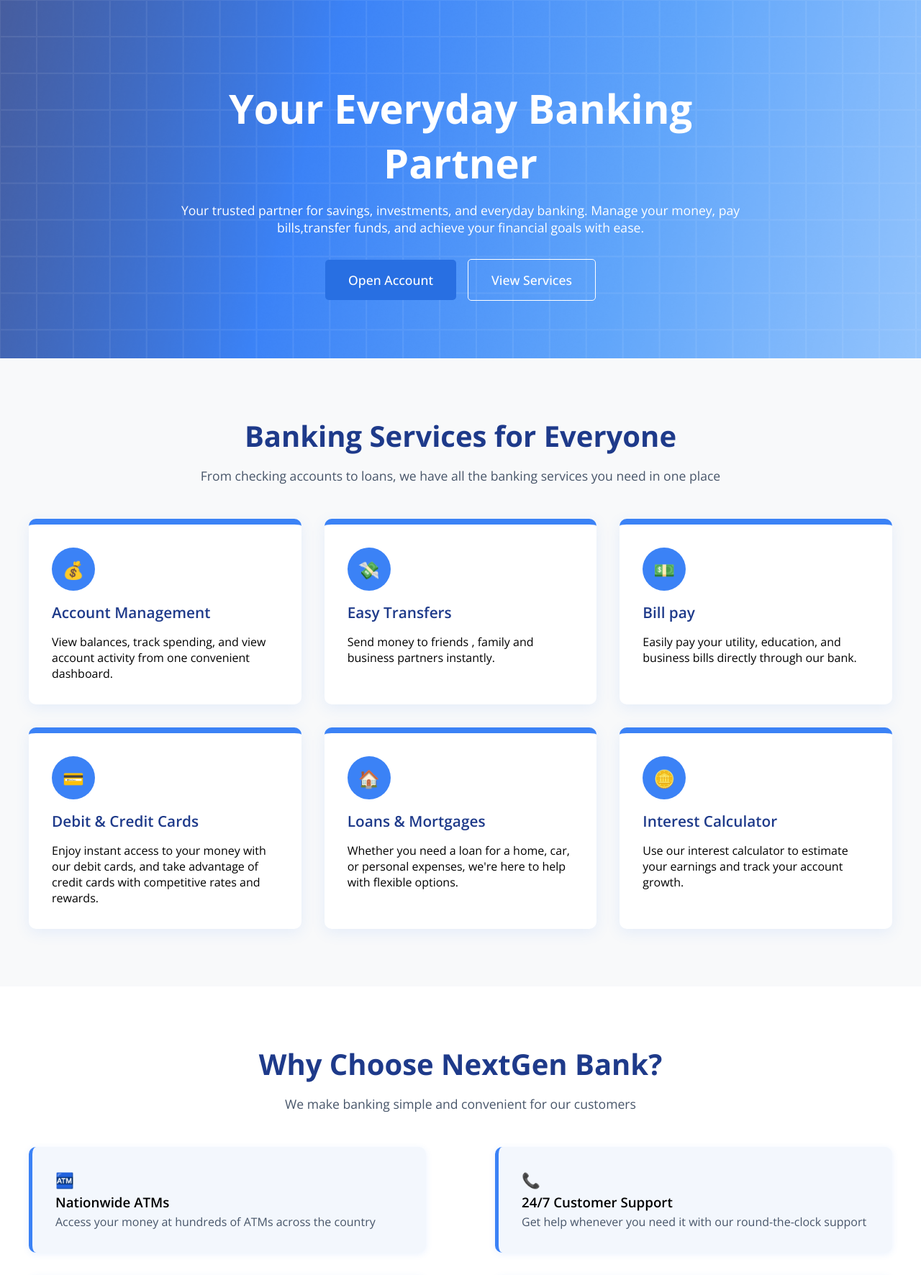
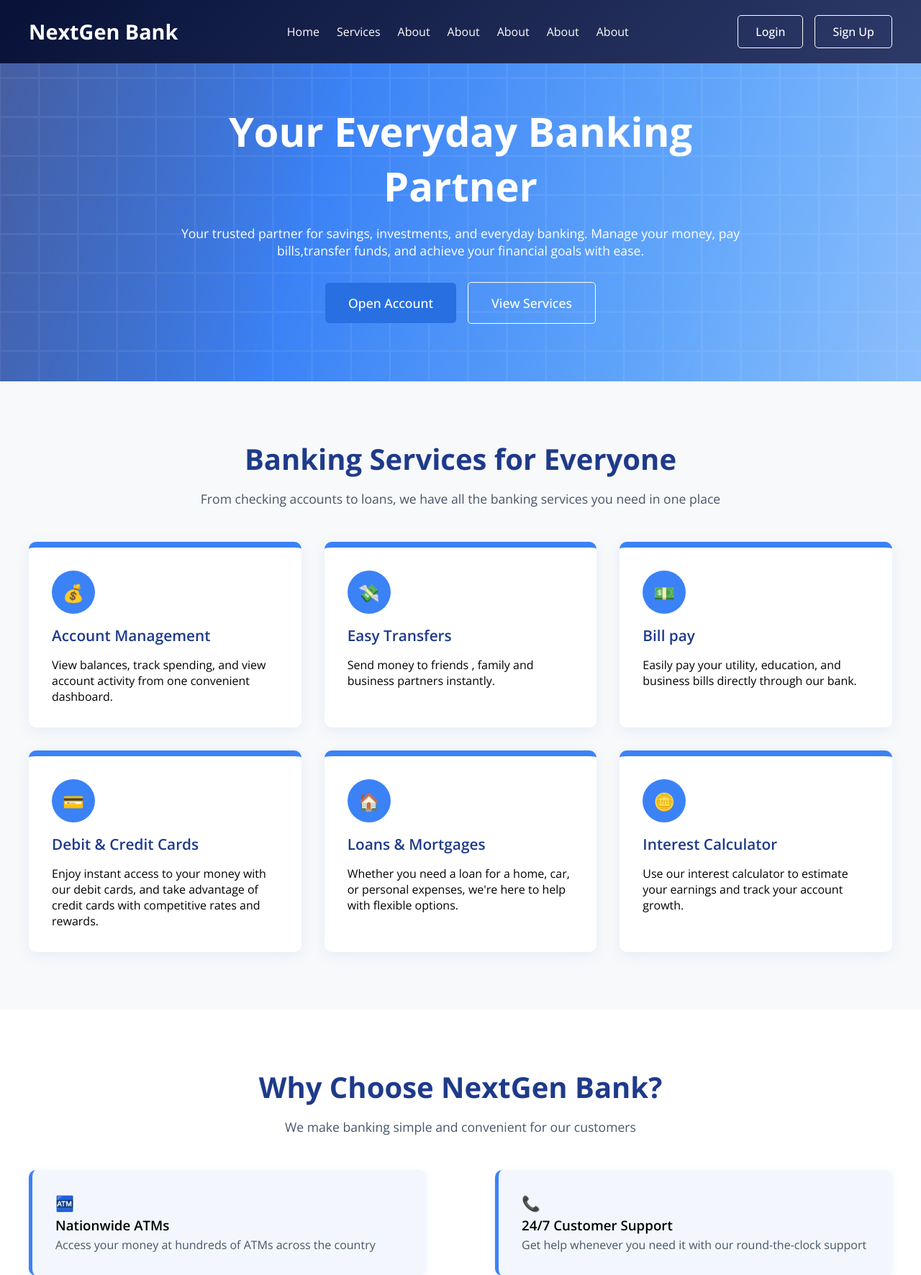
Before and after one commit to MD-YUSUF-1/NextGen-Bank-Web-Tech-Project, a PHP site: page / in a window 1280 px wide. Shown: the top 1772 px of the page at 72% size. Run offline with PHP 8.4, Linux system fonts and the light colour scheme.

Commit message:
Navbar added

```diff
--- a/index.html
+++ b/index.html
@@ -8,14 +8,72 @@
     <link rel="stylesheet" href="./styles/landing-page.css">
     <link rel="stylesheet" href="./styles/Font.css">
     <style>
+        .nav {
+            background: linear-gradient(135deg, #081238 0%, #2d3968 100%);
+            color: white;
+            padding: 1.3rem 0;
+            position: fixed;
+            width: 100%;
+            top: 0;
+            z-index: 1000;
+        }
 
+        .nav-container {
+            display: flex;
+            justify-content: space-between;
+            align-items: center;
+        }
+
+        .logo {
+            font-size: 1.8rem;
+            font-weight: bold;
+
+        }
+
+        .nav-menu {
+            display: flex;
+            align-items: center;
+            gap: 1.5rem;
+        }
+
+        .authentication-btn {
+            display: flex;
+            align-items: center;
+            gap: 1rem;
+        }
+        .btn-auth{
+            border: 1px solid white;
+        }
+        .btn-auth:hover{
+            background: rgba(138, 139, 153, 0.5);
+            transform: translateY(-2px);
+            box-shadow: 0px 0px 5px 2px #99a0c5 ;
+        }
 
     </style>
 </head>
 
 <body>
     <header>
+        <nav class="nav">
+            <div class="container nav-container">
+                <div class="logo">NextGen Bank</div>
+                <div class="nav-menu">
+                    <a href="">Home</a>
+                    <a href="#services">Services</a>
+                    <a href="">About</a>
+                    <a href="">About</a>
+                    <a href="">About</a>
+                    <a href="">About</a>
+                    <a href="">About</a>
 
+                </div>
+                <div class="authentication-btn">
+                    <a href="" class="btn btn-auth ">Login</a>
+                    <a href="" class="btn btn-auth">Sign Up</a>
+                </div>
+            </div>
+        </nav>
     </header>
     <main>
         <!-- hero section -->
@@ -34,7 +92,7 @@
         </section>
 
         <!-- services Section -->
-        <section class="services">
+        <section class="services" id="services">
             <div class="container ">
                 <div class="section-title">
                     <h2>Banking Services for Everyone</h2>
--- a/styles/landing-page.css
+++ b/styles/landing-page.css
@@ -3,7 +3,12 @@
      margin: 0;
      padding: 0;
      box-sizing: border-box;
+     scroll-behavior: smooth;
  }
+
+
+
+
 
  a {
      text-decoration: none;
@@ -12,7 +17,6 @@
 
  .btn {
      padding: 0.7rem 1.5rem;
-            border: none;
      border-radius: 5px;
      cursor: pointer;
      text-decoration: none;
@@ -47,9 +51,9 @@
  .hero {
      background: url('../img/Rectangle_f.png') no-repeat;
      background-size: cover;
-            margin: 0 auto;
+     margin: 0rem auto;
      color: white;
-            padding: 7rem 1.8rem 5rem;
+     padding: 9rem 1.8rem 5rem;
      text-align: center;
  }
 
@@ -194,6 +198,7 @@
  .reason-card p {
      color: #475569;
  }
+
  /* why choose us section ends */
 
 
@@ -204,34 +209,42 @@
      padding: 4rem 0px 2.4rem;
      text-align: center;
  }
-        .footer-content{
+
+ .footer-content {
      display: flex;
      flex-direction: column;
      gap: 5px;
  }
-        .footer-content h1{
+
+ .footer-content h1 {
      font-size: 1.9rem;
      font-weight: 700;
  }
-        .footer-content h3{
+
+ .footer-content h3 {
      font-size: 1.2rem;
  }
-        .social-links{
+
+ .social-links {
      display: flex;
      gap: 1rem;
      align-items: center;
      justify-content: center;
      margin: 8px 4px 0px;
  }
-        .social-links img{
+
+ .social-links img {
      width: 40px;
      height: 40px;
  }
-        .footer-content hr{
+
+ .footer-content hr {
      margin: 1rem 0px 1.3rem;
  }
-        .copyright{
+
+ .copyright {
      font-size: .9rem;
      color: rgb(199, 199, 199);
  }
+
  /* Footer ends */
```
Also changed, not shown: Transaction-History.html (+5 -6 lines). Lines whose indentation alone changed are shown as unchanged.
